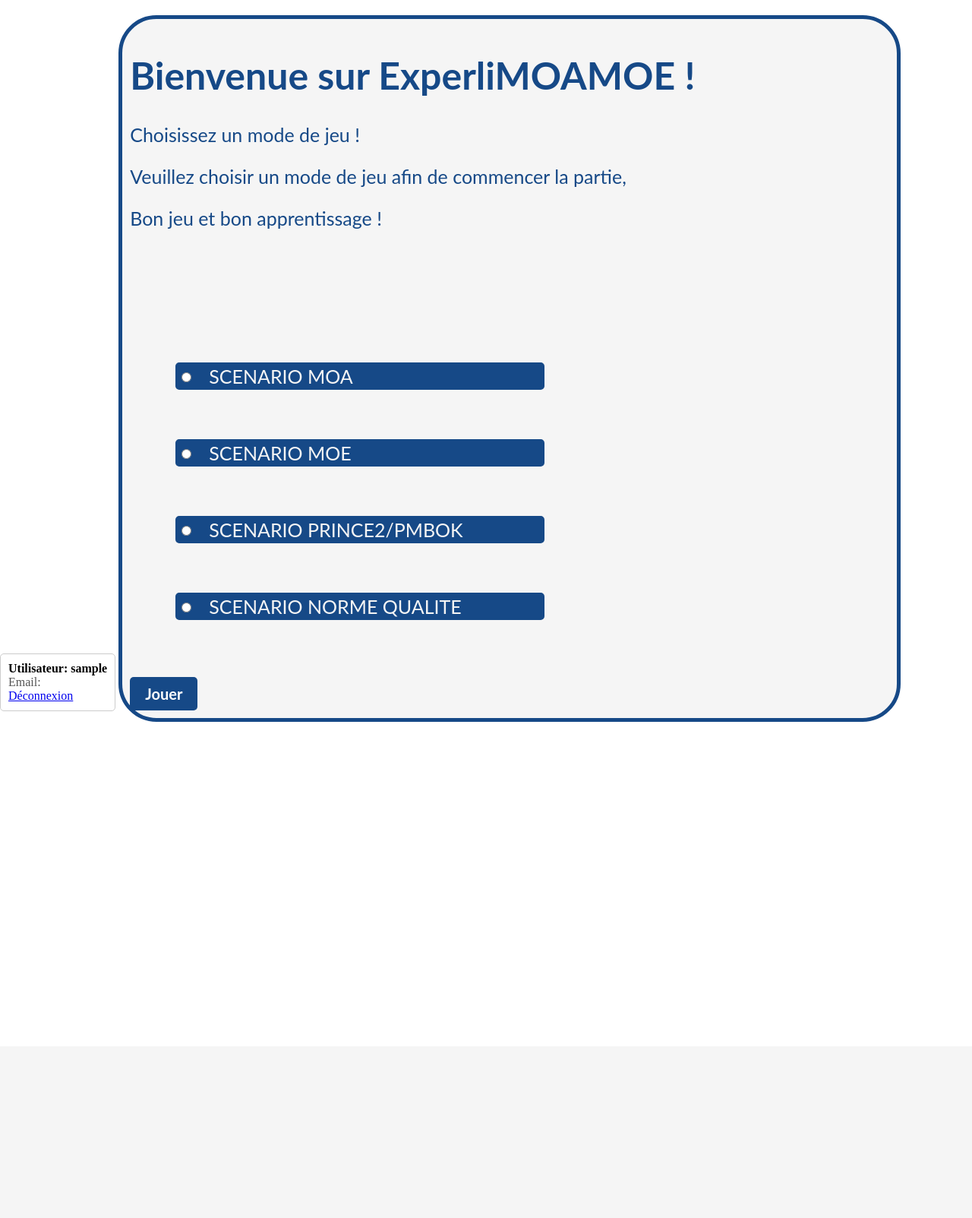
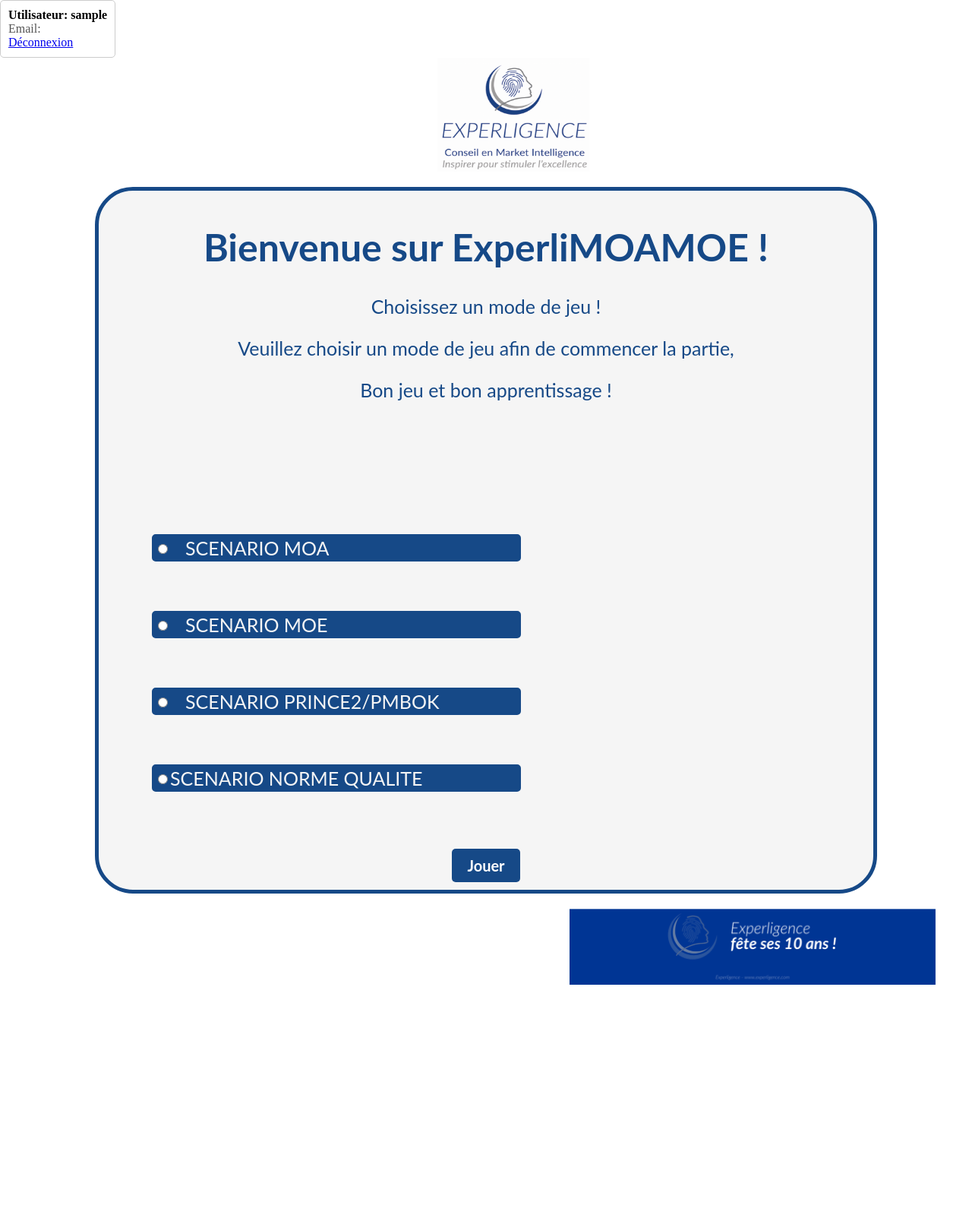
Before and after one commit to PB-3/ExperliMOAMOE, a PHP site: page / in a window 1280 px wide. Shown: the whole page at 76% size. Before the commit the page ends 950 px from the top, so only its background shows below. Run offline with PHP 8.4, Linux system fonts and the light colour scheme; the visitor is signed in with stand-in values (Sample User, id 1); data that the repository does not hold is empty.

Commit message:
Add files via upload

```diff
--- a/Choix_Jeu.js
+++ b/Choix_Jeu.js
@@ -67,4 +67,3 @@
 
 var btn = document.querySelector("#choixForm");
 btn.addEventListener("submit",choix_scenario);
-consol.log("aled");
--- a/index.php
+++ b/index.php
@@ -49,6 +49,9 @@
 
   </div>
 
+<div class="container">
+  <img src="logoExperligence.png" style="width: 200px; height: 150px; display: block;margin-left: 45%;">
+
 <div class="content">
 
 <h1> Bienvenue sur ExperliMOAMOE ! </h1>
@@ -96,7 +99,8 @@
 
 </form>
 </div>
-
+<img src="10ansExperligence.png" style="height: 100px;display: block; margin-left: 750px">
+</div>
 <script src="Choix_Jeu.js"></script>
 
 </body>
--- a/register.php
+++ b/register.php
@@ -40,9 +40,10 @@
 <link rel="stylesheet" href="style.css" />
 </head>
 <body>
+    <img src="logoExperligence.png" style="width: 200px; height: 150px;margin-left:45%;">
 
 <form class="box" action="" method="post">
-  <h1 class="box-logo box-title"><a href="https://waytolearnx.com/">WayToLearnX.com</a></h1>
+  <h1 class="box-logo box-title"><a href="https://www.experligence.com/">Experligence.com</a></h1>
   <h1 class="box-title">S'inscrire</h1>
   <input type="text" class="box-input" name="username" placeholder="Nom d'utilisateur" required />
   <input type="text" class="box-input" name="email" placeholder="Email" required />
@@ -51,6 +52,8 @@
   <input type="submit" name="envoi" value="S'inscrire" class="box-button" />
   <p class="box-register">Déjà inscrit? <a href="login.php">Connectez-vous ici</a></p>
 </form>
+  <img src="10ansExperligence.png" style="height: 100px; display: block; margin-left: auto; margin-right: auto;">
+
 <?php } ?>
 </body>
 </html>
--- a/stylex.css
+++ b/stylex.css
@@ -387,7 +387,6 @@
 
 label[for="MOA"],
 label[for="MOE"],
-label[for="PRINCE2"],
-label[for="NORME"] {
+label[for="PRINCE2"] {
   margin-left: 20px; /* Ajustez la valeur pour modifier l'espace */
 }
```
